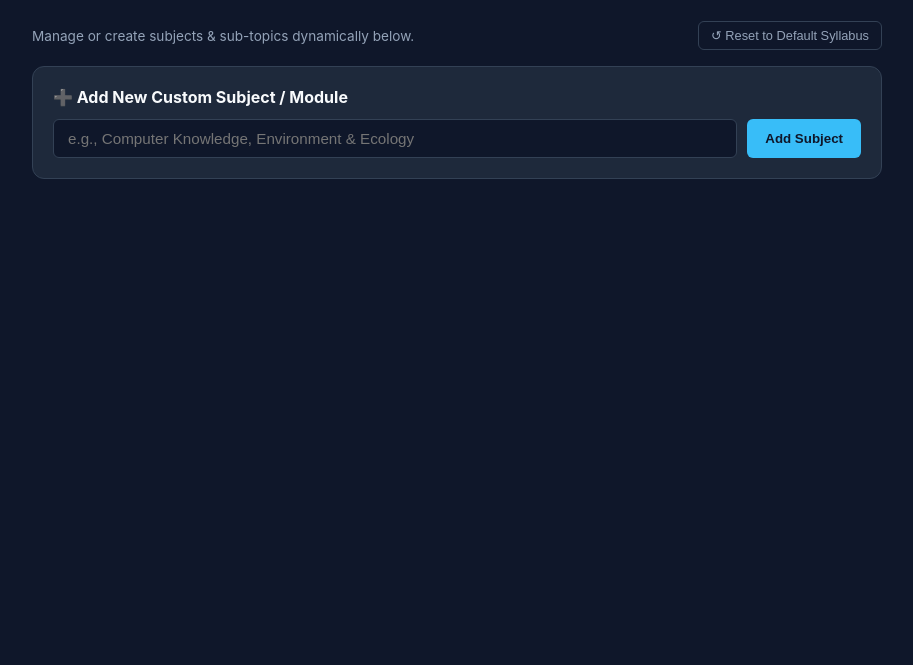
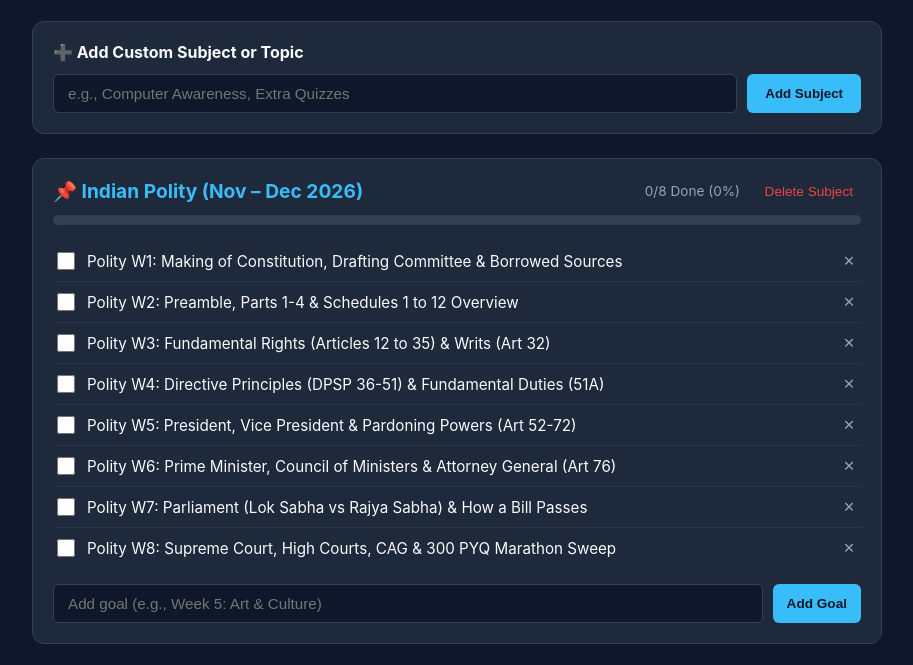
Before and after one commit to ayushi09-port/tracker, a plain HTML site: page gk.html in a window 1280 px wide. Shown: the part 89-754 px from the top of the page, without its empty margins (183-1096 px from the left). Drawn offline with Linux system fonts and the light colour scheme.

Commit message:
Remove reset button and update input placeholders
Removed reset button and related functionality from the controls bar. Updated placeholder text for input fields and adjusted comments for clarity.

```diff
--- a/gk.html
+++ b/gk.html
@@ -106,22 +106,6 @@
             opacity: 0.9;
         }
 
-        .reset-btn {
-            background-color: transparent;
-            color: var(--text-muted);
-            border: 1px solid var(--border-color);
-            padding: 6px 12px;
-            border-radius: 6px;
-            cursor: pointer;
-            font-size: 0.8rem;
-            transition: all 0.2s;
-        }
-
-        .reset-btn:hover {
-            color: var(--accent-red);
-            border-color: var(--accent-red);
-        }
-
         .module-card {
             background-color: var(--card-bg);
             border-radius: 12px;
@@ -226,17 +210,11 @@
         <a href="index.html" class="back-btn">← Back to Main Tracker</a>
     </header>
 
-    <!-- Controls Bar -->
-    <div style="display: flex; justify-content: space-between; align-items: center; margin-bottom: 16px;">
-        <span style="font-size: 0.85rem; color: var(--text-muted);">Manage or create subjects & sub-topics dynamically below.</span>
-        <button class="reset-btn" onclick="resetToDefault()">↺ Reset to Default Syllabus</button>
-    </div>
-
     <!-- Form to Add Custom Subject/Module -->
     <div class="add-module-card">
-        <h3 style="margin: 0 0 8px 0; font-size: 1rem;">➕ Add New Custom Subject / Module</h3>
+        <h3 style="margin: 0 0 8px 0; font-size: 1rem;">➕ Add Custom Subject or Topic</h3>
         <div class="form-group">
-            <input type="text" id="new-module-name" placeholder="e.g., Computer Knowledge, Environment & Ecology">
+            <input type="text" id="new-module-name" placeholder="e.g., Computer Awareness, Extra Quizzes">
             <button class="btn" onclick="addModule()">Add Subject</button>
         </div>
     </div>
@@ -246,7 +224,7 @@
 </div>
 
 <script>
-    // Complete Official Syllabus pre-loaded as default
+    // Complete Official Syllabus pre-loaded
     const defaultSyllabus = [
         {
             id: 1,
@@ -331,7 +309,7 @@
         }
     ];
 
-    // Load stored state or populate defaults
+    // Load from LocalStorage or initialize with default syllabus
     let gkData = JSON.parse(localStorage.getItem('gkMasterData')) || defaultSyllabus;
 
     document.addEventListener("DOMContentLoaded", function() {
@@ -405,14 +383,6 @@
         }
     }
 
-    function resetToDefault() {
-        if (confirm("This will reset all your modules back to the default syllabus state. Proceed?")) {
-            gkData = defaultSyllabus;
-            saveData();
-            renderModules();
-        }
-    }
-
     function renderModules() {
         const container = document.getElementById('modules-container');
         container.innerHTML = '';
@@ -441,11 +411,23 @@
                 <ul class="task-list">
                     ${module.tasks.map(task => `
                         <li class="task-item">
-                            <input type="checkbox" ${task.completed ? 'checked' : ''} onchange="toggleTask(${module.id}, ${task.id})">
+                            <input type="checkbox" ${task.completed ? 'checked' : ''} onchange="toggleTask(${module.id},${task.id})">
                             <span class="task-label ${task.completed ? 'completed' : ''}">${task.text}</span>
-                            <button class="delete-task" onclick="deleteTask(${module.id}, ${task.id})">✕</button>
+                            <button class="delete-task" onclick="deleteTask(${module.id},${task.id})">✕</button>
                         </li>
                     `).join('')}
                 </ul>
 
-                <div class="form-group
+                <div class="form-group">
+                    <input type="text" id="input-task-${module.id}" placeholder="Add goal (e.g., Week 5: Art & Culture)">
+                    <button class="btn" style="padding: 8px 14px; font-size: 0.85rem;" onclick="addTask(${module.id})">Add Goal</button>
+                </div>
+            `;
+
+            container.appendChild(card);
+        });
+    }
+</script>
+
+</body>
+</html>
```
